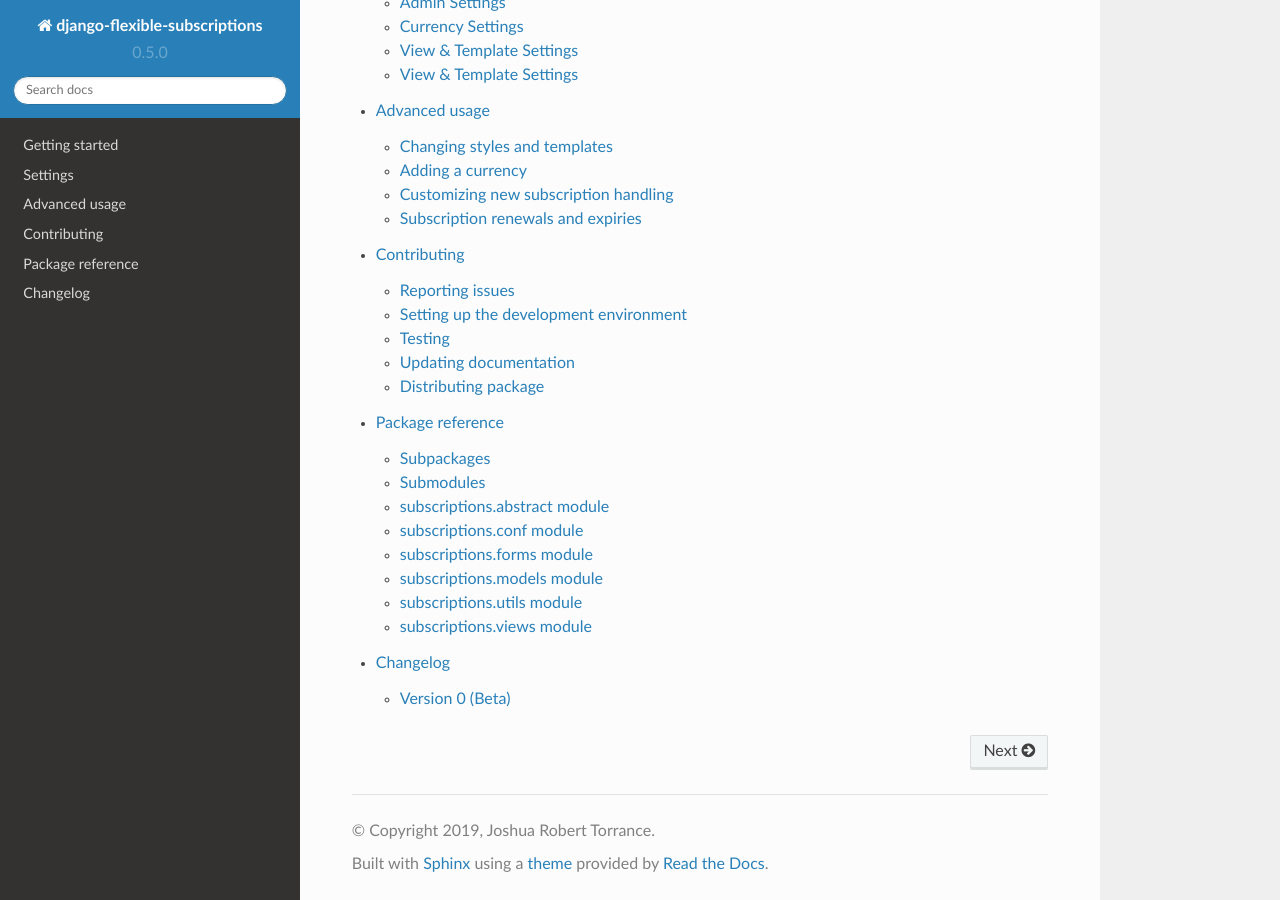
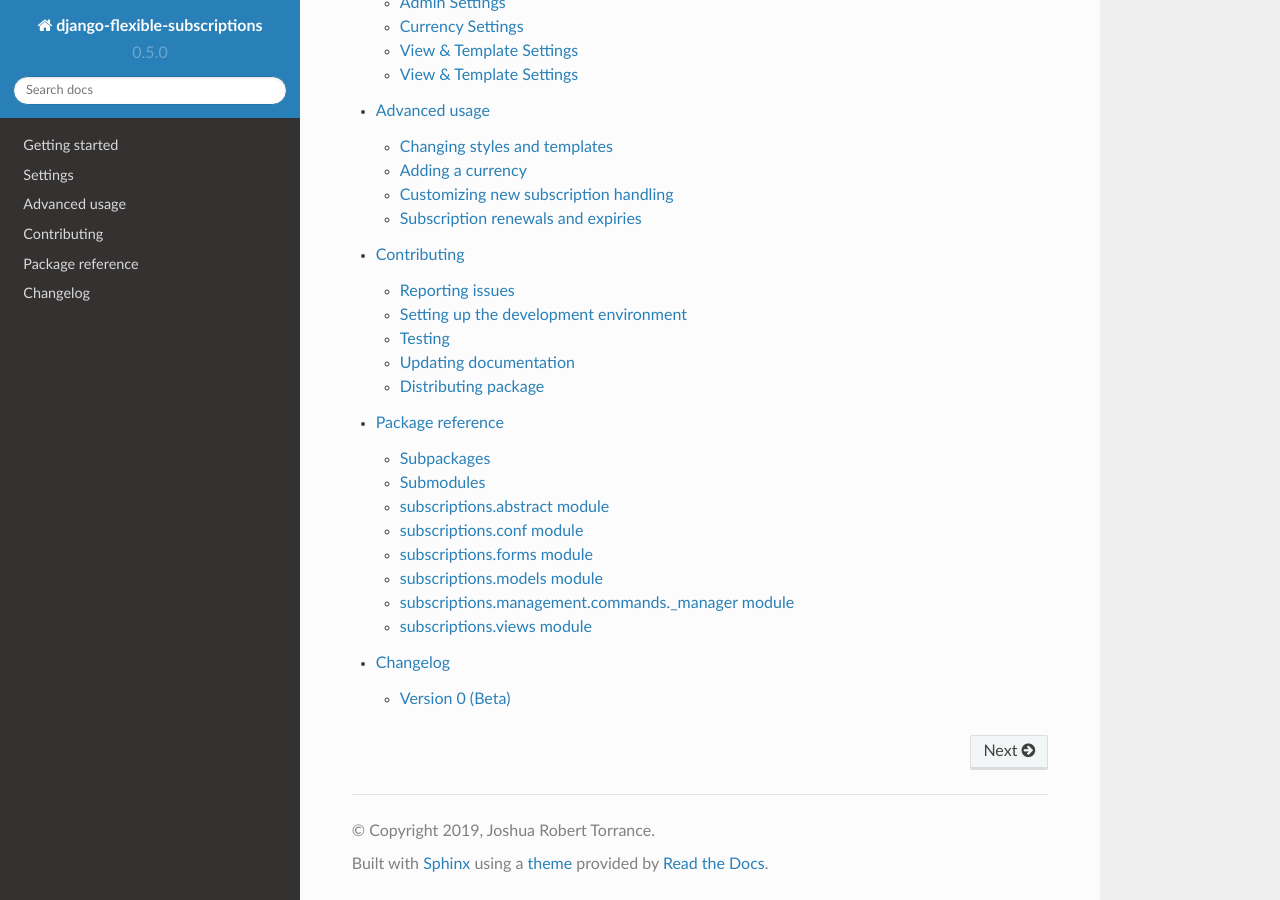
Before and after one commit to studybuffalo/django-flexible-subscriptions, a Sphinx documentation site: the page built from docs/index.rst, in a window 1280 px wide and 900 px high, scrolled down 541 px. Built offline with Sphinx 7.4.7 and the Read the Docs theme 2.0.0, drawn with Linux system fonts in a browser that asks for light colours; the version number is read from the project's files by our own code.

Commit message:
Fixing path to modules

```diff
--- a/docs/subscriptions.rst
+++ b/docs/subscriptions.rst
@@ -48,10 +48,10 @@ subscriptions.models module
     :undoc-members:
     :show-inheritance:
 
-subscriptions.utils module
---------------------------
+subscriptions.management.commands._manager module
+-------------------------------------------------
 
-.. automodule:: subscriptions.utils
+.. automodule:: subscriptions.management.commands._manager
     :members:
     :undoc-members:
     :show-inheritance:
```
